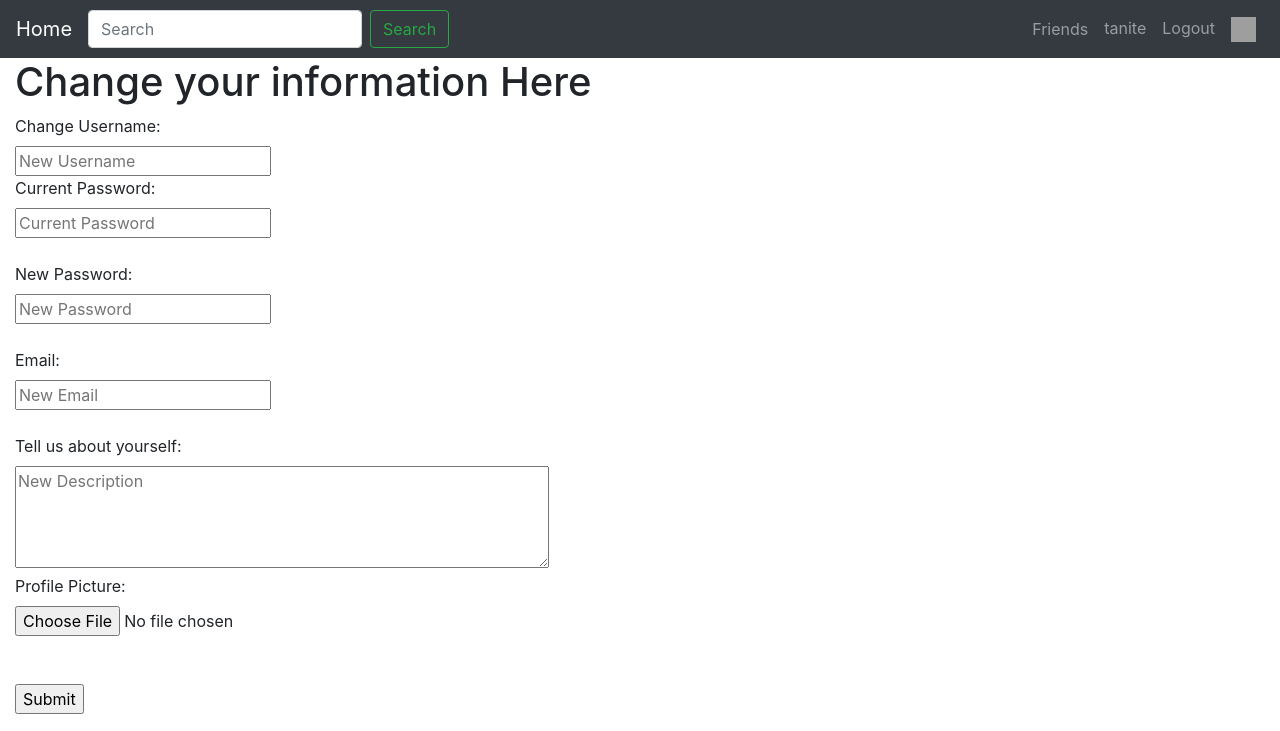
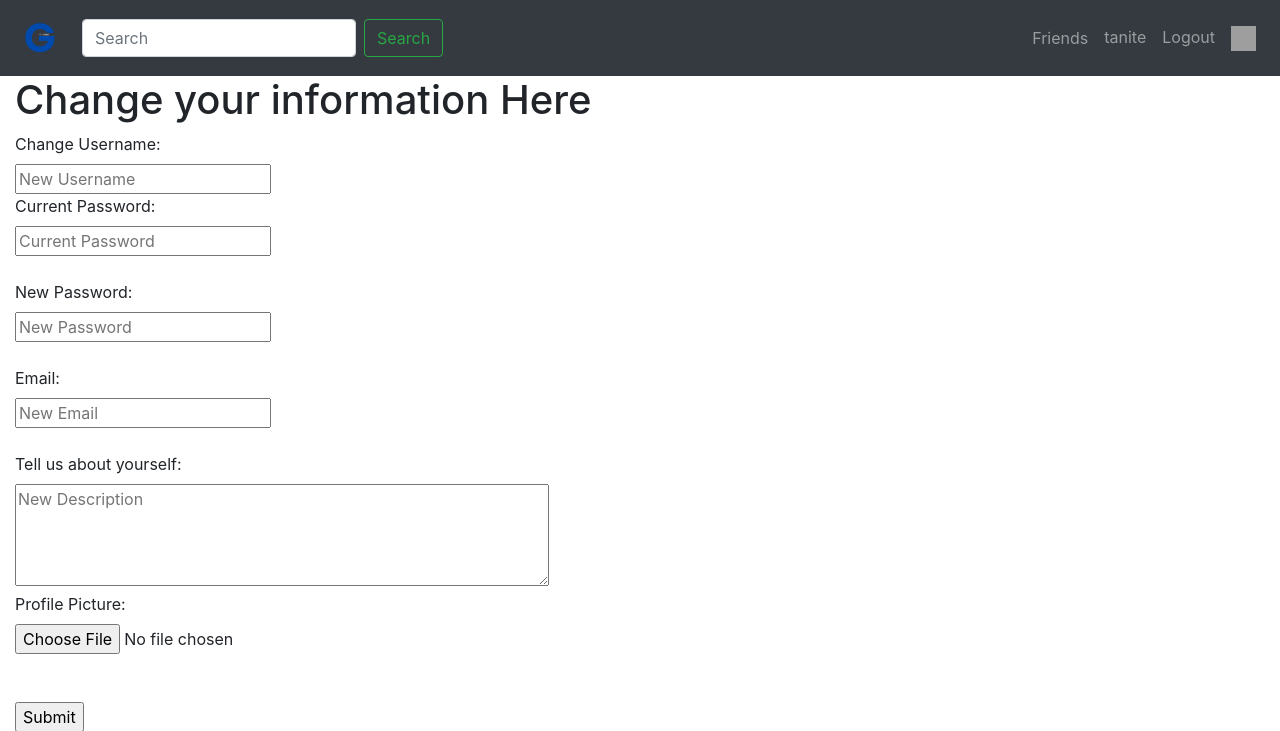
Before and after one commit to 00fff/Glibrary, a Flask app: page /auth/edit in a window 1280 px wide. Shown: the top 731 px of the page. Run offline with Flask 3, Linux system fonts and the light colour scheme; a user stored in the database is signed in; data comes from the database, SQL or seed files in the repository; both versions use the stored data as it was after the commit; grey boxes are pictures that could not be loaded.

Commit message:
Added Logo Instead Of "Home" In NavBar

```diff
--- a/website/templates/base.html
+++ b/website/templates/base.html
@@ -9,7 +9,7 @@
 </head>
 <body>
     <nav class="navbar navbar-expand-lg navbar-dark bg-dark">
-        <a class="navbar-brand" href="{{ url_for('views.home')}}">Home</a>
+        <a class="navbar-brand" href="{{ url_for('views.home')}}"><img src="{{ url_for('static', filename='uploads/tlogo.png') }}" width="50"  alt="Home"></a>
         <button class="navbar-toggler" type="button" data-toggle="collapse" data-target="#navbarNav" aria-controls="navbarNav" aria-expanded="false" aria-label="Toggle navigation">
             <span class="navbar-toggler-icon"></span>
         </button>
```
Also changed, not shown: instance/users.sqlite3, static/uploads/bobbie_image.png (added), website/static/uploads/logo.png (added), website/static/uploads/tlogo.png (added).
